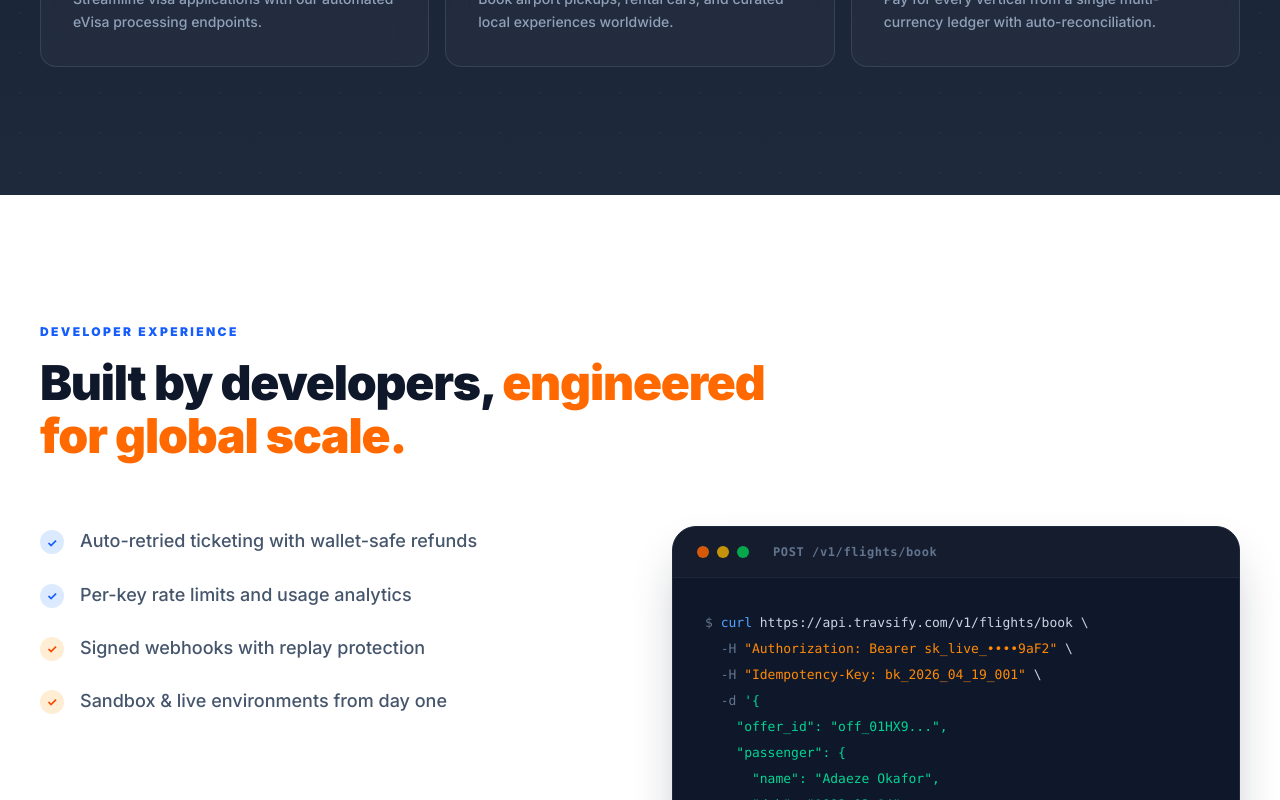
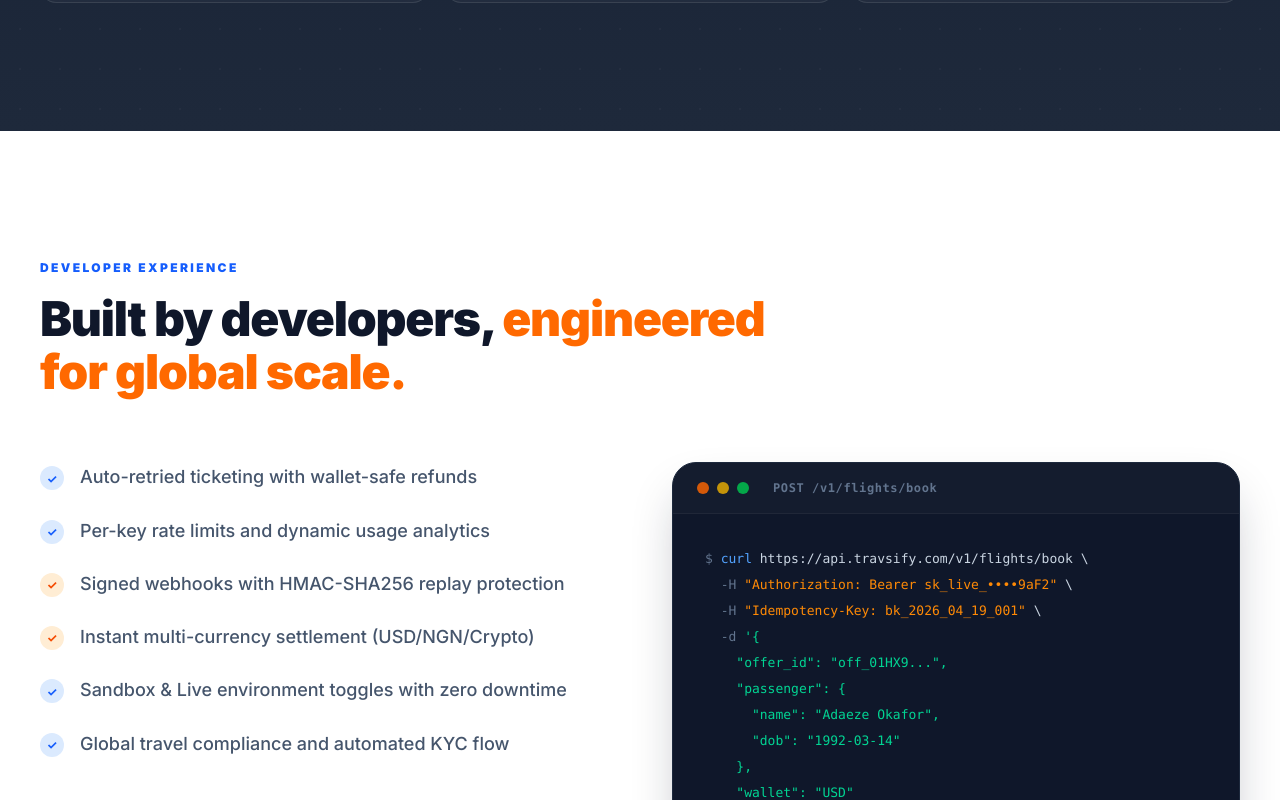
Before and after one commit to Travsify/travsify, a Next.js app in the folder frontend/: page / in a window 1280 px wide. Shown: the part 2000-2800 px from the top of the page. Built offline with nearby package versions, Linux system fonts and the light colour scheme.

Commit message:
style: polish hero section, expand developer features, and sync production api urls

```diff
--- a/frontend/src/app/demo/page.tsx
+++ b/frontend/src/app/demo/page.tsx
@@ -23,12 +23,12 @@ import {
 } from 'lucide-react';
 
 const getApiUrl = () => {
+  if (process.env.NEXT_PUBLIC_API_URL) return process.env.NEXT_PUBLIC_API_URL;
   if (typeof window !== 'undefined') {
     const protocol = window.location.protocol;
-    // Using 127.0.0.1 instead of localhost/hostname to avoid IPv6/v4 mapping issues
-    return `${protocol}//127.0.0.1:3001`;
+    return `${protocol}//${window.location.hostname}:3001`;
   }
-  return 'http://127.0.0.1:3001';
+  return 'http://localhost:3001';
 };
 
 export default function DemoPage() {
--- a/frontend/src/app/page.tsx
+++ b/frontend/src/app/page.tsx
@@ -30,9 +30,9 @@ export default function LandingPage() {
       </nav>
 
       {/* ─── HERO ─── */}
-      <section className="relative pt-40 pb-32 px-6 overflow-hidden bg-gradient-to-b from-blue-50 to-[#f8fafc]">
+      <section className="relative pt-24 pb-32 px-6 overflow-hidden bg-gradient-to-b from-blue-50 to-[#f8fafc]">
         {/* Background Mesh/Glow */}
-        <div className="absolute top-20 left-1/4 w-[600px] h-[600px] bg-blue-400/10 rounded-full blur-[100px] animate-pulse-glow pointer-events-none" />
+        <div className="absolute top-10 left-1/4 w-[600px] h-[600px] bg-blue-400/10 rounded-full blur-[100px] animate-pulse-glow pointer-events-none" />
         <div className="absolute top-40 right-1/4 w-[500px] h-[500px] bg-orange-400/10 rounded-full blur-[100px] animate-pulse-glow pointer-events-none" style={{ animationDelay: '1.5s' }} />
         <div className="absolute inset-0 opacity-[0.4]" style={{ backgroundImage: 'radial-gradient(circle, #cbd5e1 1px, transparent 1px)', backgroundSize: '32px 32px' }} />
 
@@ -148,9 +148,11 @@ export default function LandingPage() {
             <div className="animate-fade-up">
               <ul className="space-y-6 text-lg text-slate-600 leading-relaxed font-medium mb-12">
                 <li className="flex items-start gap-4"><span className="w-6 h-6 rounded-full bg-blue-100 flex items-center justify-center text-blue-600 text-[12px] font-bold shrink-0 mt-1">✓</span> Auto-retried ticketing with wallet-safe refunds</li>
-                <li className="flex items-start gap-4"><span className="w-6 h-6 rounded-full bg-blue-100 flex items-center justify-center text-blue-600 text-[12px] font-bold shrink-0 mt-1">✓</span> Per-key rate limits and usage analytics</li>
-                <li className="flex items-start gap-4"><span className="w-6 h-6 rounded-full bg-orange-100 flex items-center justify-center text-orange-600 text-[12px] font-bold shrink-0 mt-1">✓</span> Signed webhooks with replay protection</li>
-                <li className="flex items-start gap-4"><span className="w-6 h-6 rounded-full bg-orange-100 flex items-center justify-center text-orange-600 text-[12px] font-bold shrink-0 mt-1">✓</span> Sandbox & live environments from day one</li>
+                <li className="flex items-start gap-4"><span className="w-6 h-6 rounded-full bg-blue-100 flex items-center justify-center text-blue-600 text-[12px] font-bold shrink-0 mt-1">✓</span> Per-key rate limits and dynamic usage analytics</li>
+                <li className="flex items-start gap-4"><span className="w-6 h-6 rounded-full bg-orange-100 flex items-center justify-center text-orange-600 text-[12px] font-bold shrink-0 mt-1">✓</span> Signed webhooks with HMAC-SHA256 replay protection</li>
+                <li className="flex items-start gap-4"><span className="w-6 h-6 rounded-full bg-orange-100 flex items-center justify-center text-orange-600 text-[12px] font-bold shrink-0 mt-1">✓</span> Instant multi-currency settlement (USD/NGN/Crypto)</li>
+                <li className="flex items-start gap-4"><span className="w-6 h-6 rounded-full bg-blue-100 flex items-center justify-center text-blue-600 text-[12px] font-bold shrink-0 mt-1">✓</span> Sandbox & Live environment toggles with zero downtime</li>
+                <li className="flex items-start gap-4"><span className="w-6 h-6 rounded-full bg-blue-100 flex items-center justify-center text-blue-600 text-[12px] font-bold shrink-0 mt-1">✓</span> Global travel compliance and automated KYC flow</li>
               </ul>
             </div>
 
```
